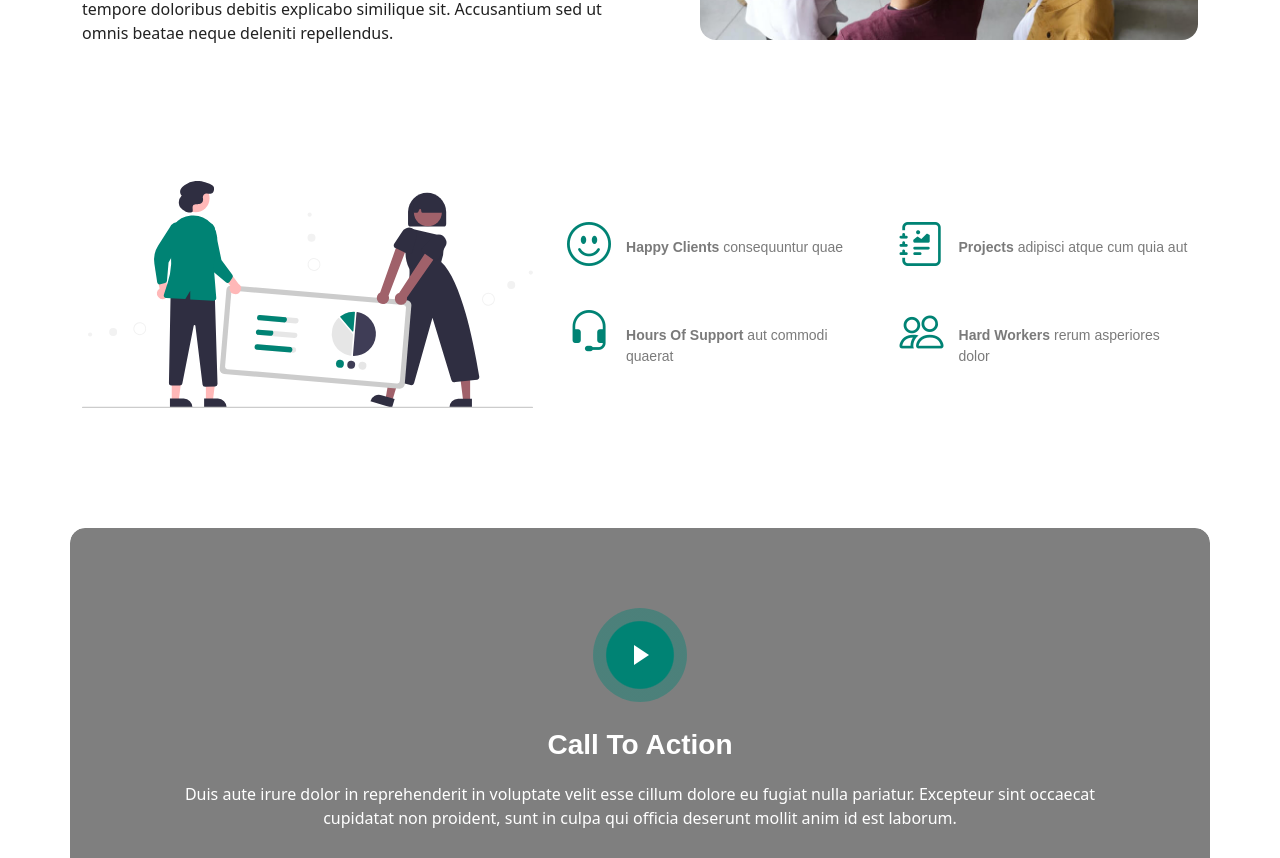
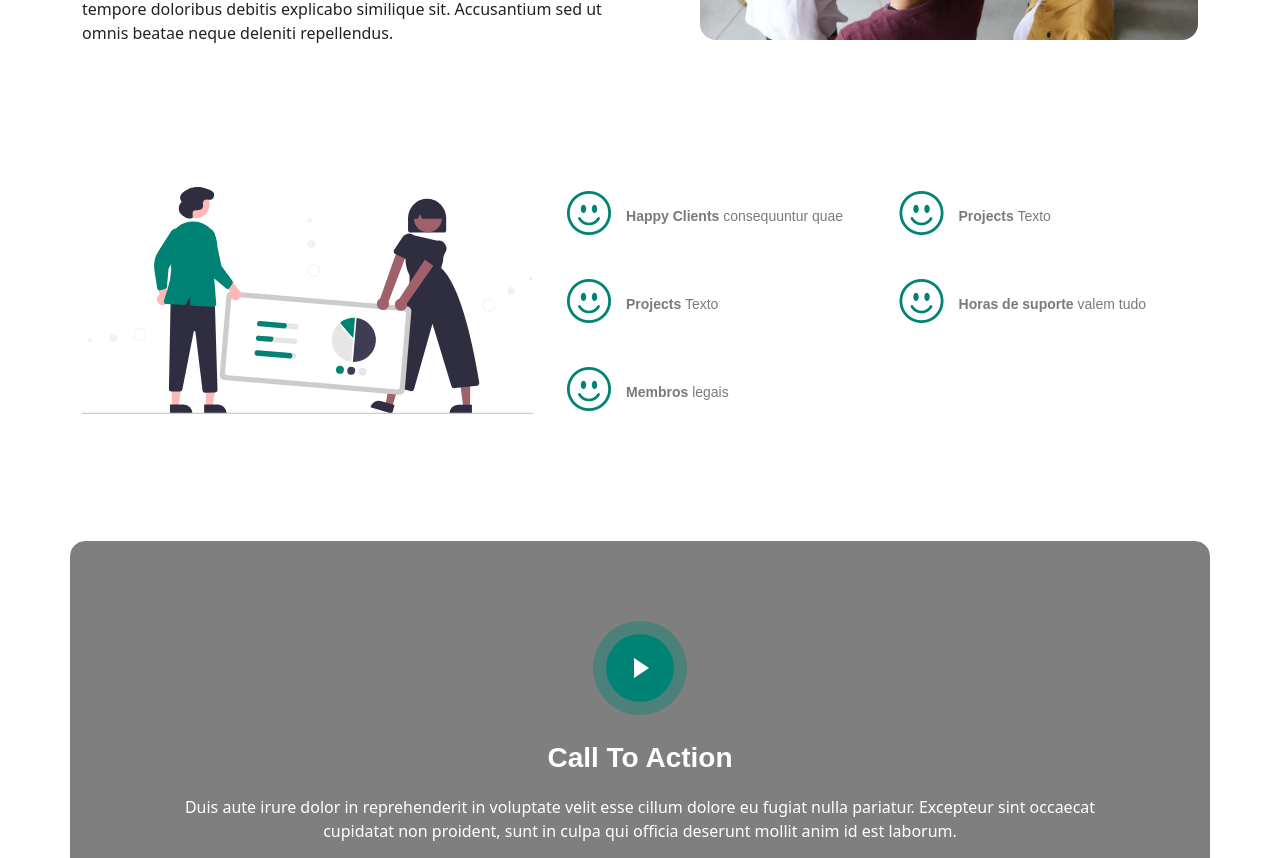
Before and after one commit to igp-conect/landing_page_gpmecatronica, a Next.js app: page / in a window 1280 px wide. Shown: the part 1720-2578 px from the top of the page. Built offline with nearby package versions, Linux system fonts and the light colour scheme.

Commit message:
Separado componente Stats em múltiplos componentes

```diff
--- /dev/null
+++ b/src/app/components/Stats.tsx
@@ -0,0 +1,59 @@
+type StatItemData = { highlight: string; text: string };
+
+const StatItem = ({ highlight, text }: StatItemData) => (
+  <div className="col-lg-6">
+    <div className="stats-item d-flex">
+      <i className="bi bi-emoji-smile flex-shrink-0" />
+      <div>
+        <span
+          data-purecounter-start={0}
+          data-purecounter-end={232}
+          data-purecounter-duration={1}
+          className="purecounter"
+        />
+        <p>
+          <strong>{highlight}</strong> <span>{text}</span>
+        </p>
+      </div>
+    </div>
+  </div>
+);
+
+const statItems: StatItemData[] = [
+  {
+    highlight: "Happy Clients",
+    text: "consequuntur quae",
+  },
+  {
+    highlight: "Projects",
+    text: "Texto",
+  },
+  {
+    highlight: "Projects",
+    text: "Texto",
+  },
+  {
+    highlight: "Horas de suporte",
+    text: "valem tudo",
+  },
+  { highlight: "Membros", text: "legais" },
+];
+
+export const Stats = () => (
+  <section id="stats" className="stats section">
+    <div className="container" data-aos="fade-up" data-aos-delay={100}>
+      <div className="row gy-4 align-items-center">
+        <div className="col-lg-5">
+          <img src="assets/img/stats-img.svg" alt="" className="img-fluid" />
+        </div>
+        <div className="col-lg-7">
+          <div className="row gy-4">
+            {statItems.map((props) => (
+              <StatItem {...props} />
+            ))}
+          </div>
+        </div>
+      </div>
+    </div>
+  </section>
+);
--- a/src/app/page.tsx
+++ b/src/app/page.tsx
@@ -10,6 +10,7 @@ import { PageHeader } from "./components/Header";
 import { Hero } from "./components/Hero";
 import { About } from "./components/About";
 import { Portfolio } from "./components/Portfolio/Portfolio";
+import { Stats } from "./components/Stats";
 
 // import "../../public/assets/vendor/aos/aos.css";
 // TODO: Implementar a biblioteca AOS e as demais bibliotecas do template para funcionar com o React.
@@ -28,97 +29,7 @@ export default function Home() {
       <main className="main">
         <Hero />
         <About />
-        {/* Stats Section */}
-        <section id="stats" className="stats section">
-          <div className="container" data-aos="fade-up" data-aos-delay={100}>
-            <div className="row gy-4 align-items-center">
-              <div className="col-lg-5">
-                <img
-                  src="assets/img/stats-img.svg"
-                  alt=""
-                  className="img-fluid"
-                />
-              </div>
-              <div className="col-lg-7">
-                <div className="row gy-4">
-                  <div className="col-lg-6">
-                    <div className="stats-item d-flex">
-                      <i className="bi bi-emoji-smile flex-shrink-0" />
-                      <div>
-                        <span
-                          data-purecounter-start={0}
-                          data-purecounter-end={232}
-                          data-purecounter-duration={1}
-                          className="purecounter"
-                        />
-                        <p>
-                          <strong>Happy Clients</strong>{" "}
-                          <span>consequuntur quae</span>
-                        </p>
-                      </div>
-                    </div>
-                  </div>
-                  {/* End Stats Item */}
-                  <div className="col-lg-6">
-                    <div className="stats-item d-flex">
-                      <i className="bi bi-journal-richtext flex-shrink-0" />
-                      <div>
-                        <span
-                          data-purecounter-start={0}
-                          data-purecounter-end={521}
-                          data-purecounter-duration={1}
-                          className="purecounter"
-                        />
-                        <p>
-                          <strong>Projects</strong>{" "}
-                          <span>adipisci atque cum quia aut</span>
-                        </p>
-                      </div>
-                    </div>
-                  </div>
-                  {/* End Stats Item */}
-                  <div className="col-lg-6">
-                    <div className="stats-item d-flex">
-                      <i className="bi bi-headset flex-shrink-0" />
-                      <div>
-                        <span
-                          data-purecounter-start={0}
-                          data-purecounter-end={1453}
-                          data-purecounter-duration={1}
-                          className="purecounter"
-                        />
-                        <p>
-                          <strong>Hours Of Support</strong>{" "}
-                          <span>aut commodi quaerat</span>
-                        </p>
-                      </div>
-                    </div>
-                  </div>
-                  {/* End Stats Item */}
-                  <div className="col-lg-6">
-                    <div className="stats-item d-flex">
-                      <i className="bi bi-people flex-shrink-0" />
-                      <div>
-                        <span
-                          data-purecounter-start={0}
-                          data-purecounter-end={32}
-                          data-purecounter-duration={1}
-                          className="purecounter"
-                        />
-                        <p>
-                          <strong>Hard Workers</strong>{" "}
-                          <span>rerum asperiores dolor</span>
-                        </p>
-                      </div>
-                    </div>
-                  </div>
-                  {/* End Stats Item */}
-                </div>
-              </div>
-            </div>
-          </div>
-        </section>
-        {/* /Stats Section */}
+        <Stats />
         {/* Call To Action Section */}
         <section
           id="call-to-action"
```
